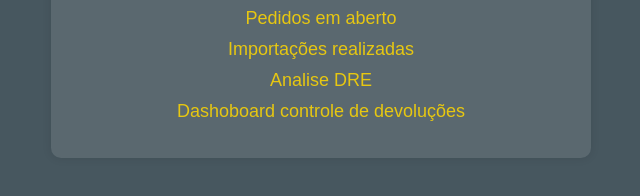
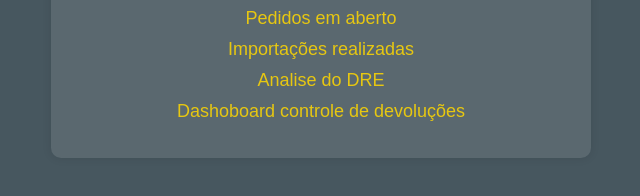
Before and after one commit to Alex-777-90/DRE, a plain HTML site: page index.html in a window 1280 px wide. Shown: the part 470-666 px from the top of the page, 319-959 px from the left. Drawn offline with Linux system fonts and the light colour scheme.

Commit message:
atualizando

```diff
--- a/index.html
+++ b/index.html
@@ -14,7 +14,7 @@
         <ul>
             <li><a href="https://app.powerbi.com/view?r=eyJrIjoiMWFhNzYzZWQtNTRlZC00NzU3LWE4OWYtZjg2ZjkwNTc4MDg1IiwidCI6IjdjYjA1OGU2LWRiOGItNDIwZi04ZTI2LTgyYWY3ZWNlOWVjMiJ9" target="_blank">Pedidos em aberto</a></li>
             <li><a href="" target="_blank">Importações realizadas</a></li>
-            <li><a href="https://app.powerbi.com/view?r=eyJrIjoiYzViMDk0MDYtNWM3Zi00YmZjLWE1MTMtNjBkNzE1YTQ4MDZiIiwidCI6IjdjYjA1OGU2LWRiOGItNDIwZi04ZTI2LTgyYWY3ZWNlOWVjMiJ9" target="_blank">Analise DRE</a></li>
+            <li><a href="https://app.powerbi.com/view?r=eyJrIjoiMzFlYTUzYTktZDEzNC00ZTExLWJkZWYtYTIwODBlZjAzNWFjIiwidCI6IjdjYjA1OGU2LWRiOGItNDIwZi04ZTI2LTgyYWY3ZWNlOWVjMiJ9" target="_blank">Analise do DRE</a></li>
             <li><a href="" target="_blank">Dashoboard controle de devoluções</a></li>
         </ul>
     </div>
```
